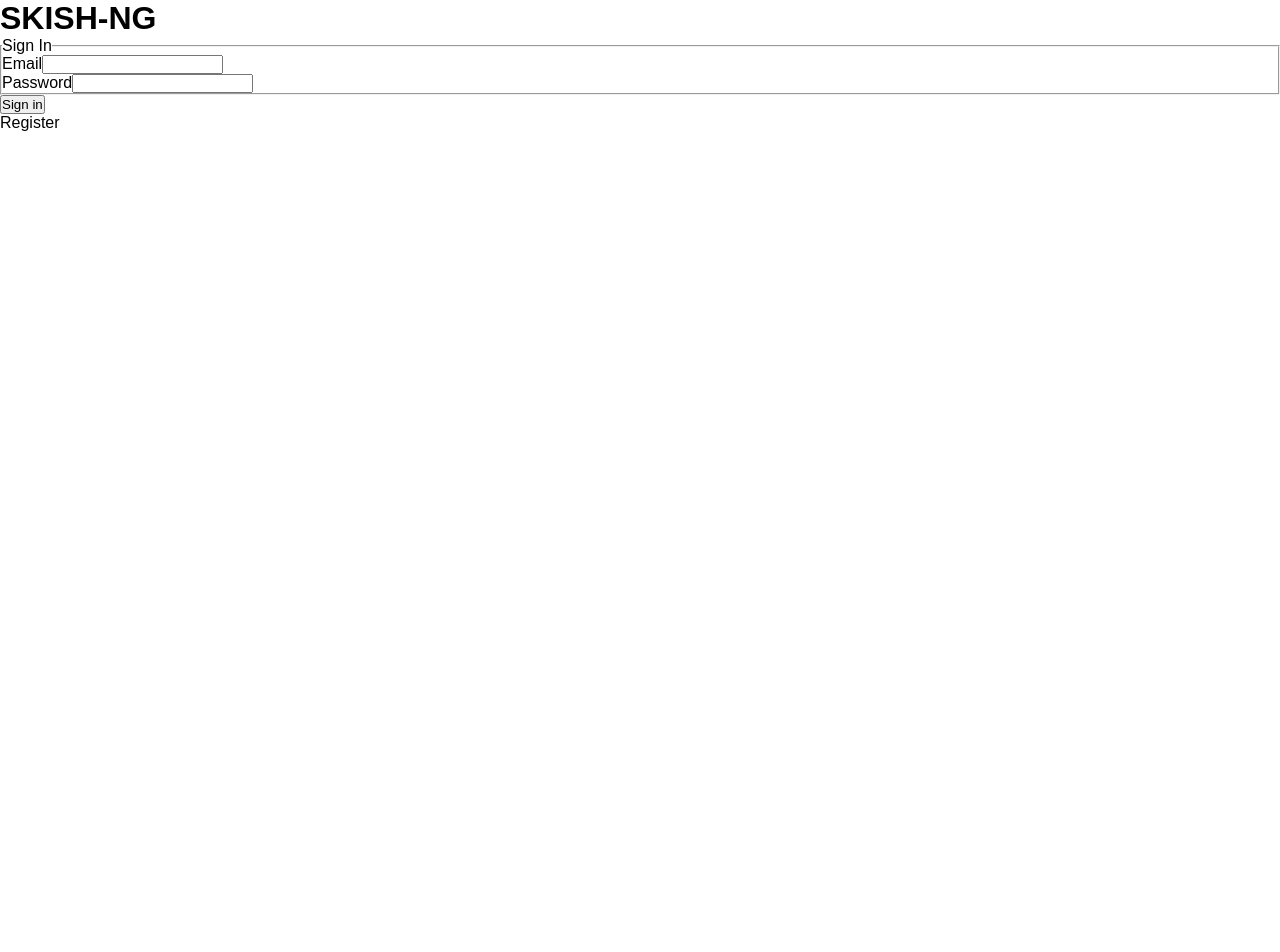
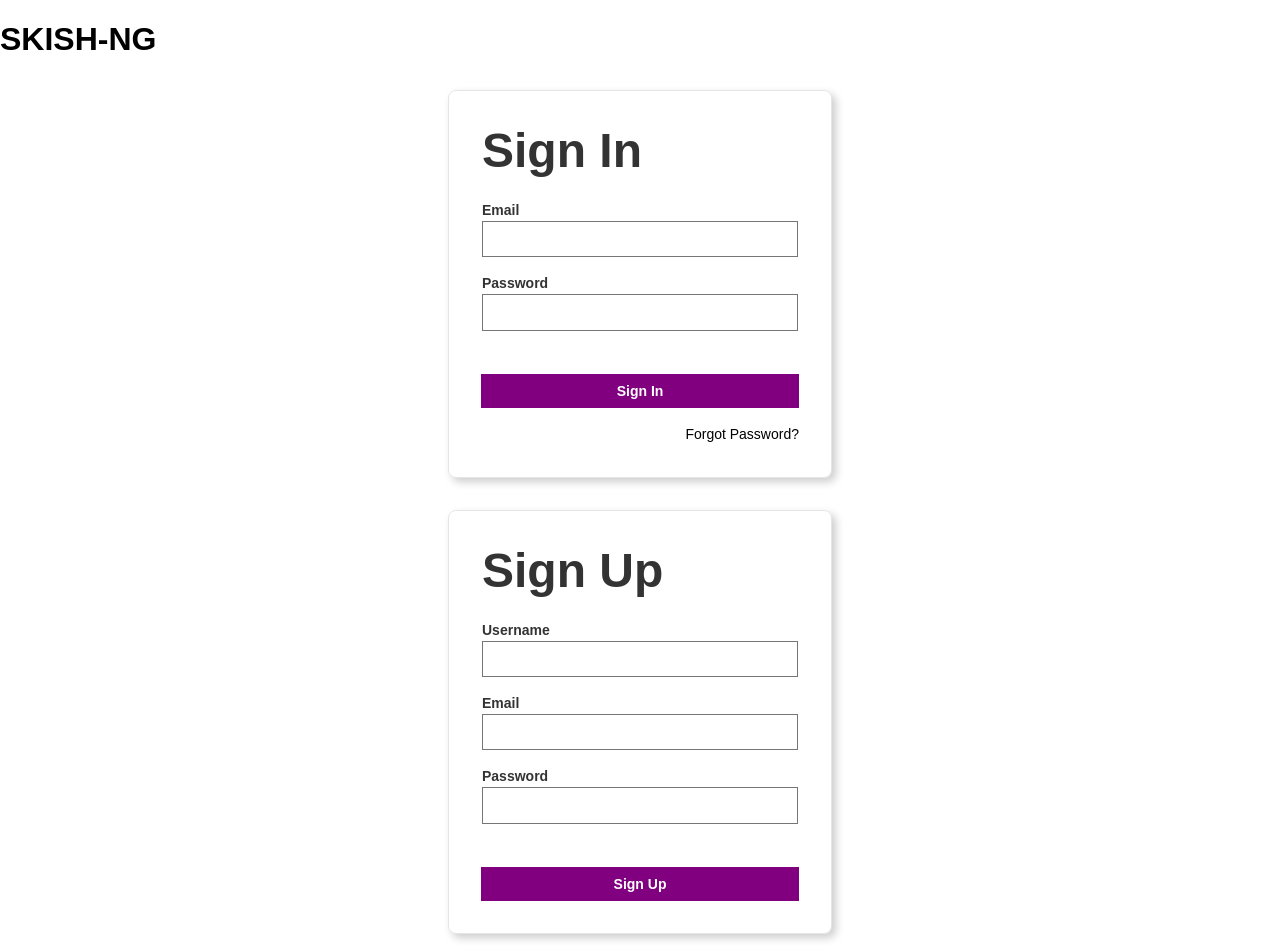
Before and after one commit to DevEmmy/App, a React (Create React App) app: page / in a window 1280 px wide. Shown: the top 952 px of the page. Before the commit the page ends 800 px from the top, so only its background shows below. Built offline with nearby package versions, Linux system fonts and the light colour scheme.

Commit message:
styling signup & signin component  --fawaz

```diff
--- a/package.json
+++ b/package.json
@@ -13,6 +13,9 @@
     "react-router-dom": "^5.2.1",
     "react-scripts": "4.0.3",
     "redux": "^4.1.1",
+    "redux-logger": "^3.0.6",
+    "redux-thunk": "^2.3.0",
+    "tachyons": "^4.12.0",
     "web-vitals": "^1.1.2"
   },
   "scripts": {
--- a/src/components/Signin/Signin.css
+++ b/src/components/Signin/Signin.css
@@ -1,15 +1,5 @@
-.container {
-    padding: 10px;
+.btn {
+    background-color: #800080ff;
+    color: #fff;
+    border-color: #800080ff;
 }
-
-.input {
-    height: 15px;
-    width: 35vw;
-    display: block;
-    padding: 15px 30px;
-    margin-bottom: 10px;
-}
-
-/* .btn {
-
-} */
--- a/src/components/Signin/Signin.js
+++ b/src/components/Signin/Signin.js
@@ -1,9 +1,10 @@
 import './Signin.css';
+import 'tachyons';
 
 function Signin() {
 
     return (
-        <article className="br3 ba b--black-10 mv4 w-100 w-50-m w-25-l mw6 shadow-5 center">
+        <article className="br3 ba b--black-10 mv4 w-100 w-55-m w-30-l mw6 shadow-5 center">
             <main className="pa4 black-80">
                 <div className="measure">
                     <fieldset id="sign_up" className="ba b--transparent ph0 mh0">
@@ -29,16 +30,16 @@ function Signin() {
                             />
                         </div>
                     </fieldset>
-                    <div className="">
+                    <div className="mt3">
                         <input
                         // onClick={this.onSubmitSignIn}
-                        className="b ph3 pv2 input-reset ba b--black bg-transparent grow pointer f6 dib"
+                        className="btn b ph3 pv2 input-reset w-100 ba pointer f6 dib"
                         type="submit"
-                        value="Sign in"
+                        value="Sign In"
                         />
                     </div>
                     <div className="lh-copy mt3">
-                        <p className="f6 link dim black db pointer">Register</p>
+                        <p className="f6 link dim black db pointer tr">Forgot Password?</p>
                         {/* <p  onClick={() => onRouteChange('register')} className="f6 link dim black db pointer">Register</p> */}
                     </div>
                 </div>
--- a/src/components/Signup/Signup.js
+++ b/src/components/Signup/Signup.js
@@ -1,7 +1,8 @@
+import 'tachyons';
 
 function Signup() {
     return (
-        <article className="br3 ba b--black-10 mv4 w-100 w-50-m w-25-l mw6 shadow-5 center">
+        <article className="br3 ba b--black-10 mv4 w-100 w-55-m w-30-l mw6 shadow-5 center">
             <main className="pa4 black-80">
                 <div className="measure">
                     <fieldset id="sign_up" className="ba b--transparent ph0 mh0">
@@ -37,10 +38,10 @@ function Signup() {
                             />
                         </div>
                     </fieldset>
-                    <div className="">
+                    <div className="mt3">
                         <input
                         //onClick={this.onSubmitSignIn}
-                        className="b ph3 pv2 input-reset ba b--black bg-transparent grow pointer f6 dib"
+                        className="btn b ph3 pv2 input-reset w-100 ba pointer f6 dib"
                         type="submit"
                         value="Sign Up"
                         />
--- a/src/containers/App.js
+++ b/src/containers/App.js
@@ -1,4 +1,5 @@
 import Signin from '../components/Signin/Signin';
+import Signup from '../components/Signup/Signup';
 
 import './App.css';
 
@@ -7,6 +8,7 @@ function App() {
     <div className="App">
       <h1>SKISH-NG</h1>
       <Signin />
+      <Signup />
     </div>
   );
 }
--- a/src/index.css
+++ b/src/index.css
@@ -10,3 +10,9 @@ body {
   -webkit-font-smoothing: antialiased;
   -moz-osx-font-smoothing: grayscale;
 }
+
+/*
+purple - #800080ff
+teal - #008080ff
+
+*/
```
Also changed, not shown: src/components/Signup/Signup.css (+12 -0 lines), 1 other file (tests, documents, lock files or other folders).
